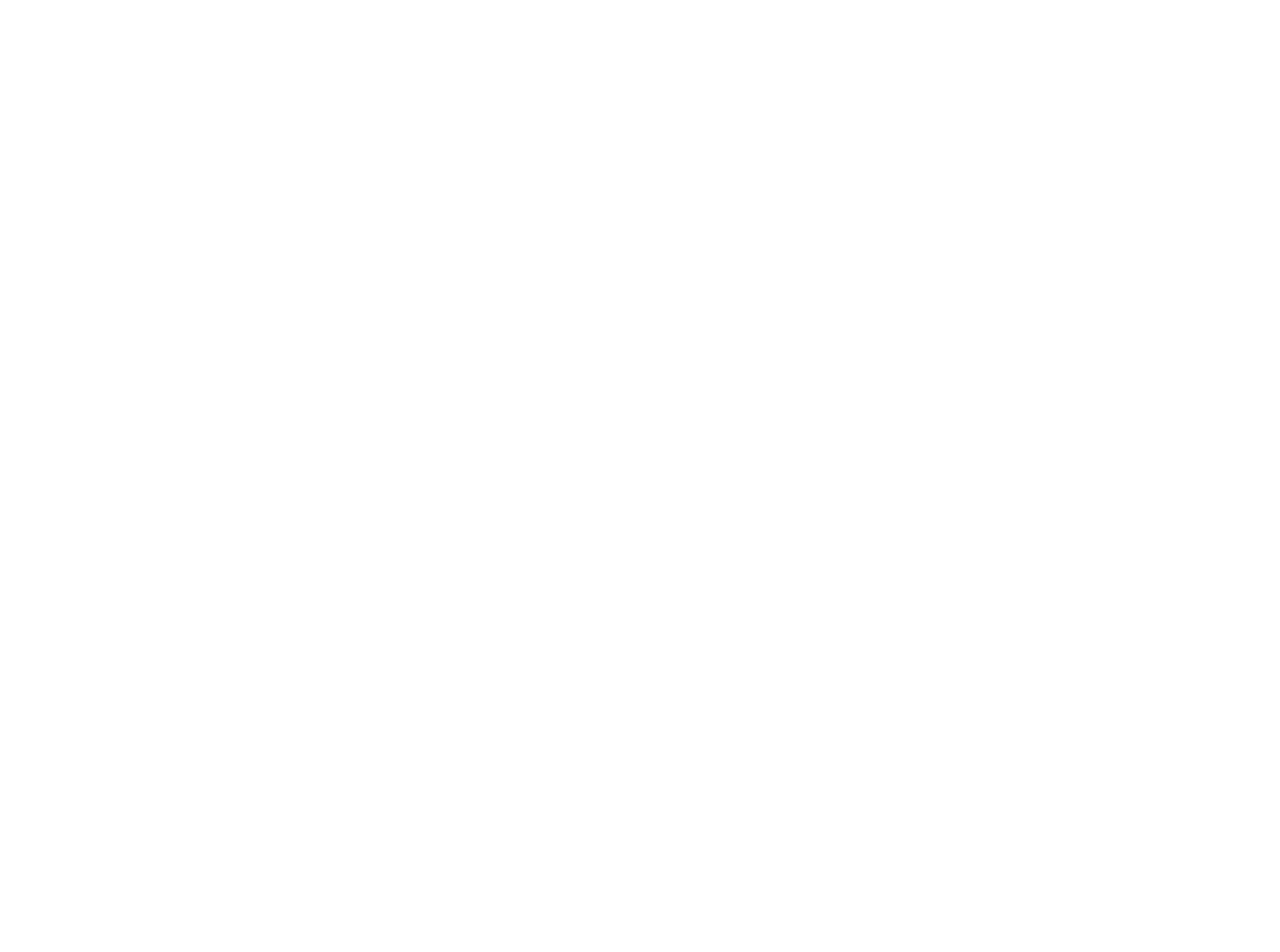
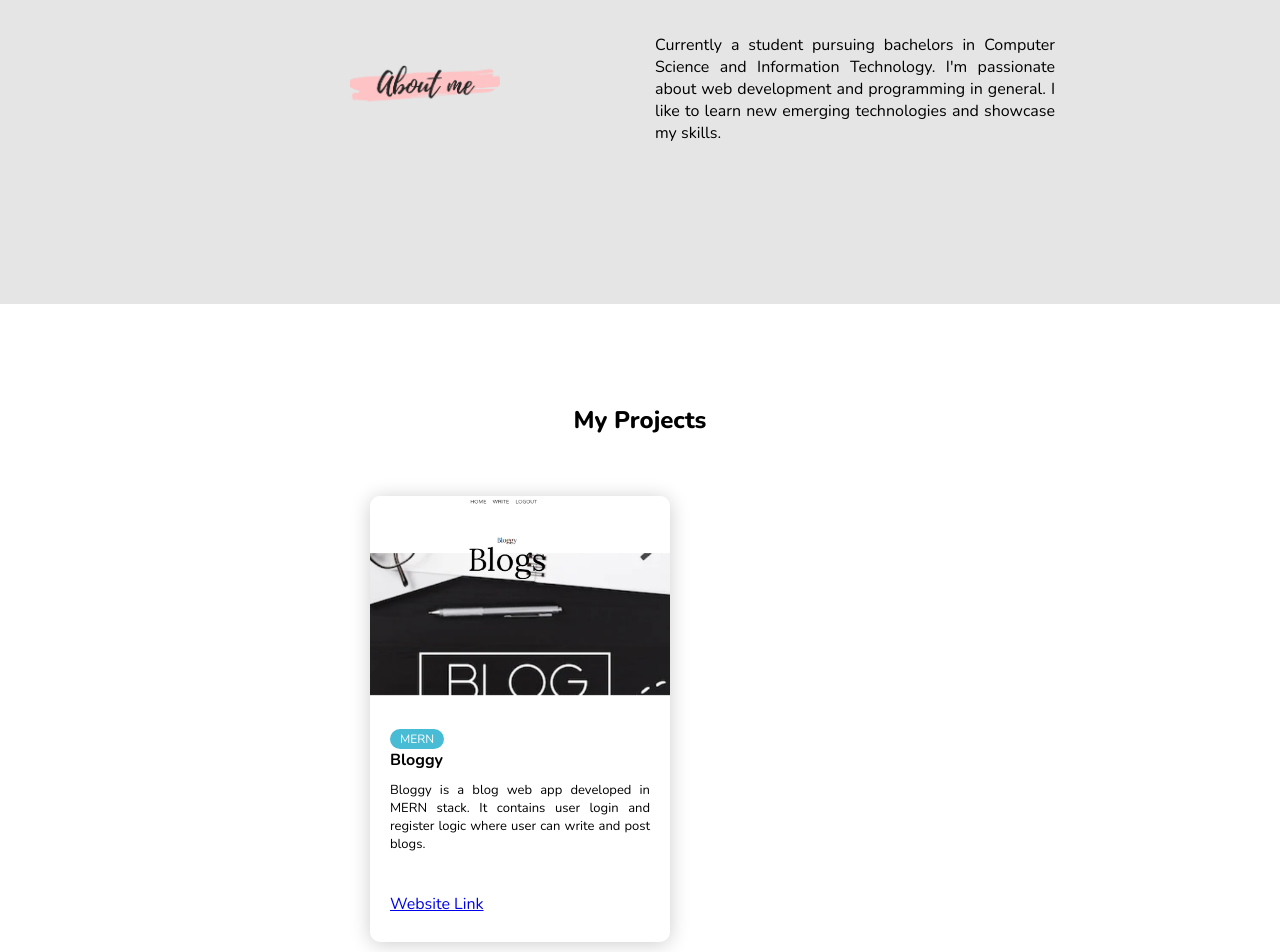
Before and after one commit to Aaryan121/myportfolio, a React (Create React App) app: page / in a window 1280 px wide. Shown: the part 1540-2492 px from the top of the page. Before the commit the page ends 1412 px from the top, so only its background shows below. Built offline with nearby package versions, Linux system fonts and the light colour scheme.

Commit message:
projects card completed

```diff
--- a/src/App.js
+++ b/src/App.js
@@ -1,6 +1,8 @@
+import AboutMe from "./components/about/AboutMe";
 import Hero from "./components/hero/Hero";
 import HomeImg from "./components/homeimg/HomeImg";
 import Navbar from "./components/navbar/Navbar";
+import Projects from "./components/projects/Projects";
 import Skills from "./components/skills/Skills";
 import "./main.css"
 
@@ -11,6 +13,8 @@
         <Navbar />
         <Hero />
         <Skills />
+        <AboutMe/>
+        <Projects />
       </div>
     </div>
   );
--- a/src/components/about/AboutMe.css
+++ b/src/components/about/AboutMe.css
@@ -0,0 +1,39 @@
+.aboutC{
+    margin-top: 80px;
+    background-color: #e5e5e5;
+    text-align: center;
+}
+
+.aboutwarper{
+    display: flex;
+    align-items: center;
+    justify-content: center;
+    margin: 0 40px;
+    gap: 30px;
+    padding-bottom: 80px;
+}
+
+.leftabout{
+    flex: 5;
+    max-width: 400px;
+}
+
+.leftabout >img{
+    width: 150px;
+    object-fit: cover;
+}
+
+.rightabout{
+    flex: 5;
+    max-width: 400px;
+}
+
+.aboutdesc{
+    text-align: justify;
+}
+
+@media (max-width: 1200px) {
+    .aboutwarper{
+        flex-direction: column;
+    }
+}
--- a/src/components/about/AboutMe.js
+++ b/src/components/about/AboutMe.js
@@ -0,0 +1,22 @@
+import "./AboutMe.css"
+import Aboutimg from "../../assets/img/about.png"
+
+const AboutMe = () => {
+  return (
+    <div className="aboutC">
+        <div className="title">About Me</div>
+        <div className="aboutwarper">
+            <div className="leftabout">
+                <img src={Aboutimg} alt="" />
+            </div>
+            <div className="rightabout">
+                <p className="aboutdesc">
+                Currently a student pursuing bachelors in Computer Science and Information Technology. I'm passionate about web development and programming in general. I like to learn new emerging technologies and showcase my skills.
+                </p>
+            </div>
+        </div>
+    </div>
+  )
+}
+
+export default AboutMe
--- /dev/null
+++ b/src/components/projects/Project.js
@@ -0,0 +1,26 @@
+import React from 'react'
+import blog from "../../assets/img/blog.png"
+
+const Project = () => {
+  return (
+    <div class="Cardcontainer">
+  <div class="card">
+    <div class="card-header">
+      <img src={blog} alt="rover" />
+    </div>
+    <div class="card-body">
+      <span class="tag tag-teal">MERN</span>
+      <h4>
+        Bloggy
+      </h4>
+      <p>
+        Bloggy is a blog web app developed in MERN stack. It contains user login and register logic where user can write and post blogs.
+      </p>
+      <a href="https://courageous-moonbeam-8a6d47.netlify.app/" target={"_blank"}>Website Link</a>
+    </div>
+  </div>
+  </div>
+  )
+}
+
+export default Project
--- /dev/null
+++ b/src/components/projects/Projects.css
@@ -0,0 +1,63 @@
+@import url("https://fonts.googleapis.com/css2?family=Roboto&display=swap");
+
+.projectsContainer{
+    margin-top: 80px;
+    padding-top: 50px;
+    background-color: white;
+    text-align: center;
+}
+
+.Cardcontainer {
+  display: flex;
+  width: 1040px;
+  justify-content: space-evenly;
+  flex-wrap: wrap;
+}
+.card {
+  margin: 10px;
+  background-color: #fff;
+  border-radius: 10px;
+  box-shadow: 0 2px 20px rgba(0, 0, 0, 0.2);
+  overflow: hidden;
+  width: 300px;
+}
+.card-header img {
+  width: 100%;
+  height: 200px;
+  object-fit: cover;
+}
+.card-body {
+  display: flex;
+  flex-direction: column;
+  justify-content: center;
+  align-items: flex-start;
+  padding: 20px;
+  min-height: 200px;
+}
+
+.tag {
+  background: #cccccc;
+  border-radius: 50px;
+  font-size: 12px;
+  margin: 0;
+  color: #fff;
+  padding: 2px 10px;
+  text-transform: uppercase;
+  cursor: pointer;
+}
+.tag-teal {
+  background-color: #47bcd4;
+}
+.tag-purple {
+  background-color: #5e76bf;
+}
+.tag-pink {
+  background-color: #cd5b9f;
+}
+
+.card-body p {
+  font-size: 13px;
+  padding-top: 10px;
+  margin: 0 0 40px;
+  text-align: justify;
+}
--- /dev/null
+++ b/src/components/projects/Projects.js
@@ -0,0 +1,15 @@
+import "./Projects.css"
+import Project from './Project'
+
+const Projects = () => {
+  return (
+    <div className='projectsContainer'>
+        <div className="title">My Projects</div>
+        <div className="projectWrapper">
+            <Project />
+        </div>
+    </div>
+  )
+}
+
+export default Projects
--- a/src/main.css
+++ b/src/main.css
@@ -9,3 +9,9 @@
     font-family: 'Nunito', sans-serif;
     background-color: #e5e5e5;
 }
+
+.title{
+    font-size: 1.5rem;
+    font-weight: 800;
+
+}
```
Also changed, not shown: src/assets/img/about.png (added), src/assets/img/blog.png (added).
